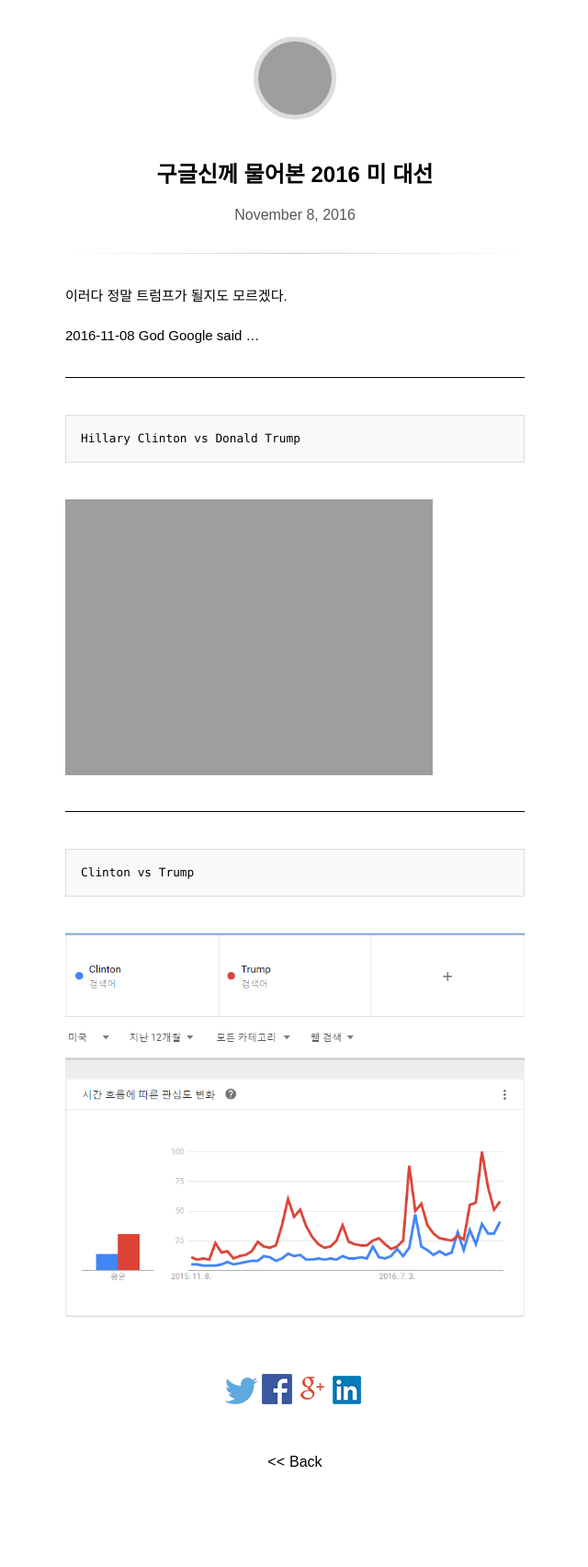
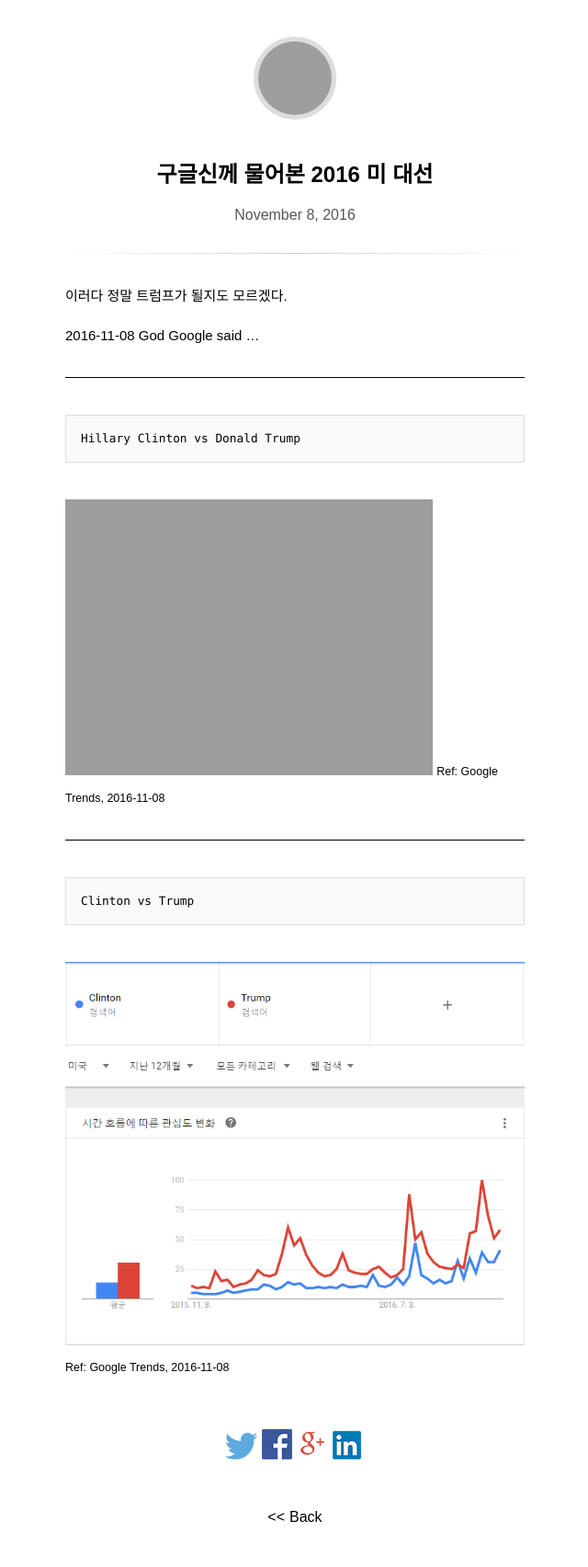
Before and after one commit to pinedance/blog, a Jekyll site: the page built from _posts/2016/07-12/2016-11-08-The-United-States-presidential-election-of-2016.md, in a window 1280 px wide. Shown: the whole page at 92% size, without its empty margins (319-959 px from the left). Built offline with Jekyll 4.4.1, drawn with Linux system fonts in a browser that asks for light colours; some web fonts are replaced; before the commit the page ends 1644 px from its top, so only the background shows below that; grey boxes are pictures that could not be loaded.

Commit message:
update recent post

````diff
--- a/_posts/2016/07-12/2016-11-08-The-United-States-presidential-election-of-2016.md
+++ b/_posts/2016/07-12/2016-11-08-The-United-States-presidential-election-of-2016.md
@@ -16,6 +16,7 @@
 ```
 
 ![Hillary Clinton vs Donald Trump]({{ site.url }}/assets/img/2016-11-08/Hillary_Clinton_vs_Donald_Trump.png)
+<small>Ref: Google Trends, 2016-11-08</small>
 
 ***
 
@@ -24,3 +25,4 @@
 ```
 
 ![Clinton vs Trump]({{ site.url }}/assets/img/2016-11-08/Clinton_vs_Trump.png)
+<small>Ref: Google Trends, 2016-11-08</small>
````
